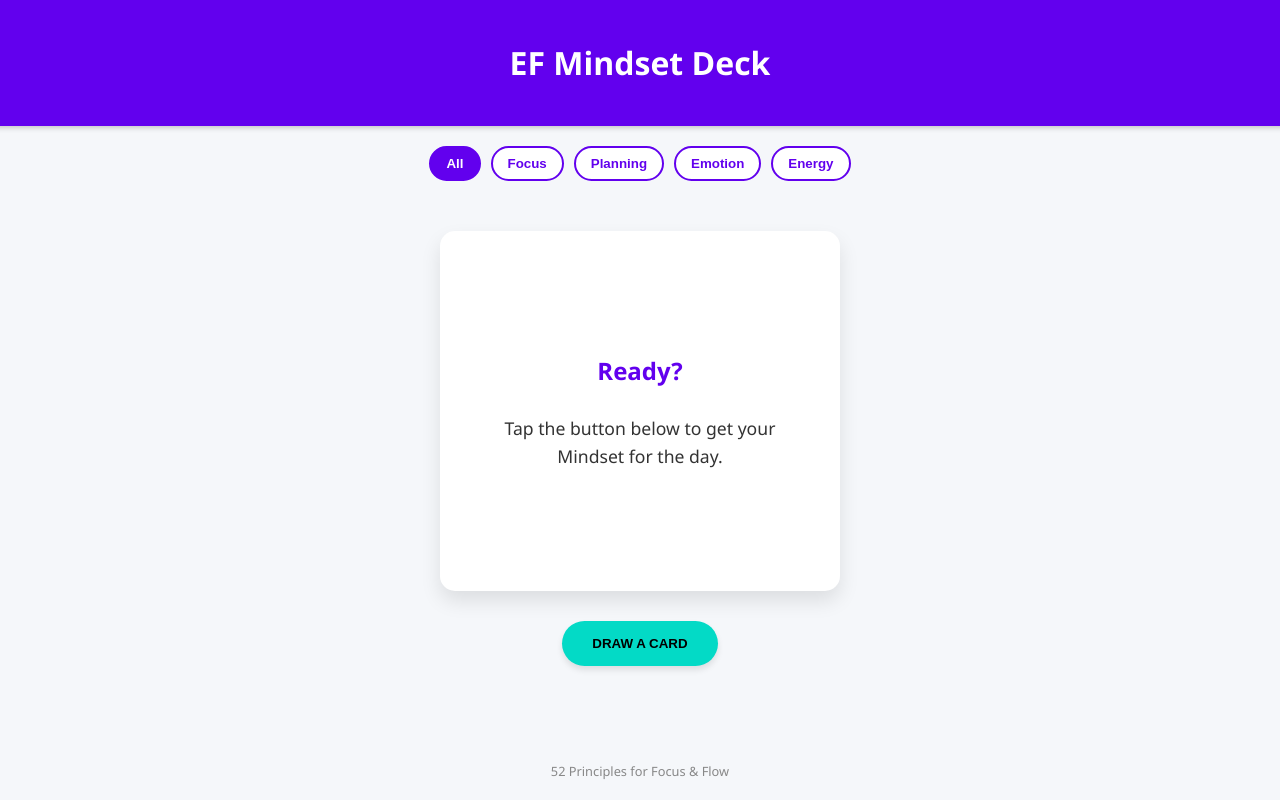
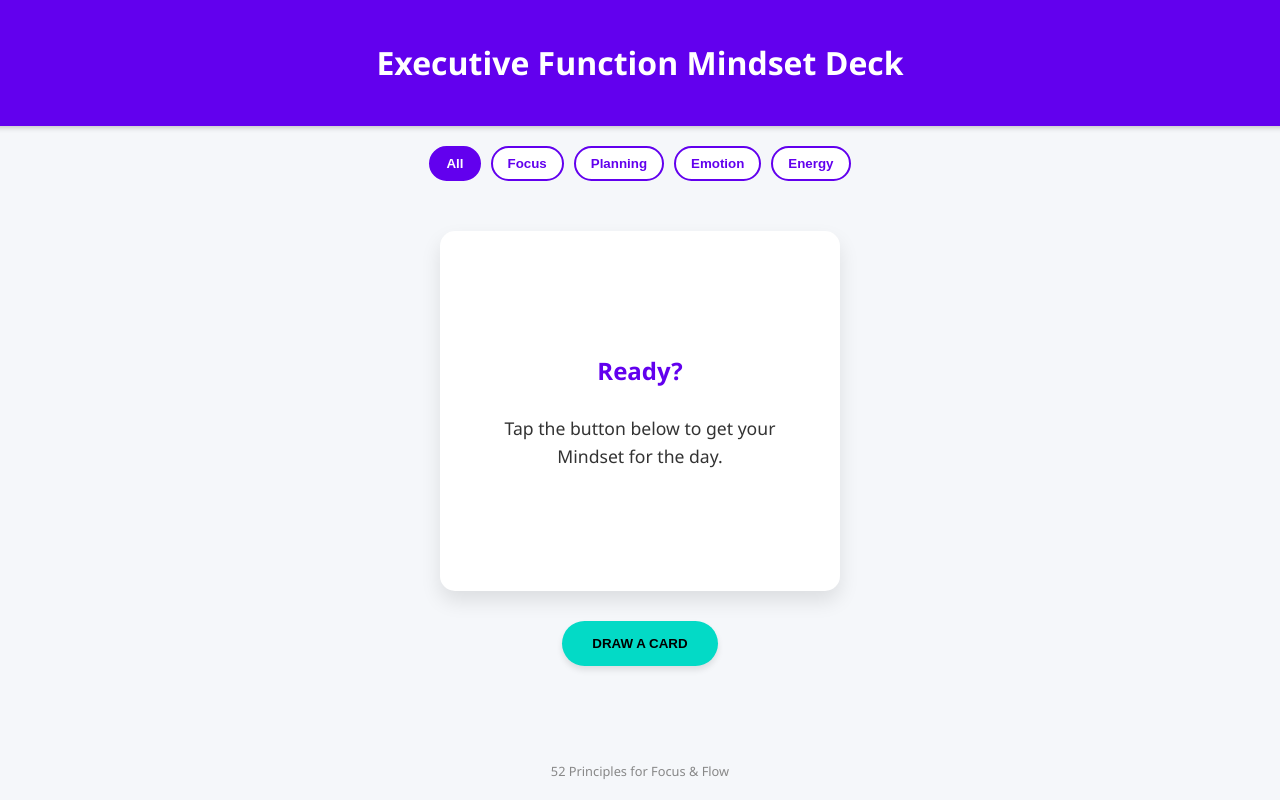
Before and after one commit to philgittest/philgittest.github.io, a plain HTML site: page index.html in a window 1280 px wide. Drawn offline with Linux system fonts and the light colour scheme.

Commit message:
update header

```diff
--- a/index.html
+++ b/index.html
@@ -3,7 +3,7 @@
 <head>
     <meta charset="UTF-8">
     <meta name="viewport" content="width=device-width, initial-scale=1.0">
-    <title>EF Mindset Deck</title>
+    <title>Executive Function Mindset</title>
     <style>
         :root {
             --primary: #6200ee;
@@ -25,7 +25,7 @@
 <body>
 
 <header>
-    <h1>EF Mindset Deck</h1>
+    <h1>Executive Function Mindset Deck</h1>
 </header>
 
 <div class="filter-container">
```
